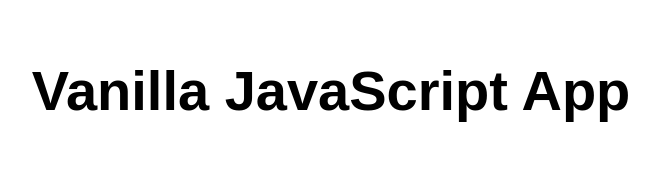
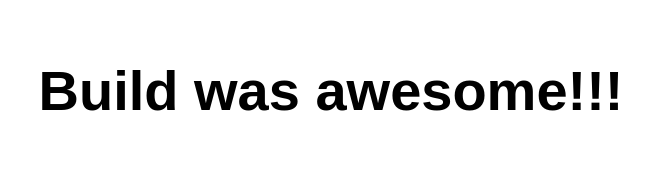
Before and after one commit to sadranyi/staticDemo, a plain HTML site: page index.html in a window 1280 px wide. Shown: the whole page, without its empty margins (309-968 px from the left). Drawn offline with Linux system fonts and the light colour scheme.

Commit message:
made changes to index page

```diff
--- a/index.html
+++ b/index.html
@@ -10,7 +10,7 @@
 
 <body>
   <main>
-    <h1>Vanilla JavaScript App</h1>
+    <h1>Build was awesome!!!</h1>
   </main>
 </body>
 
```
